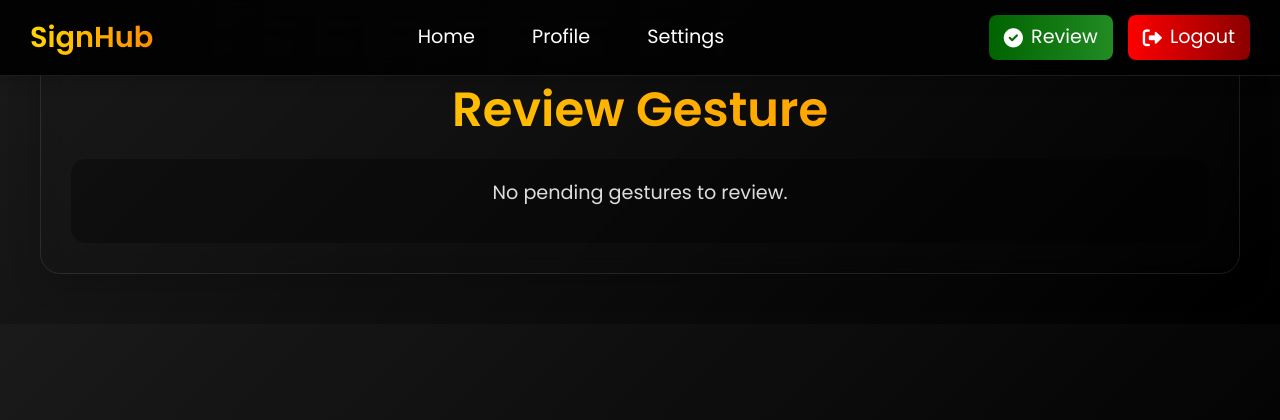
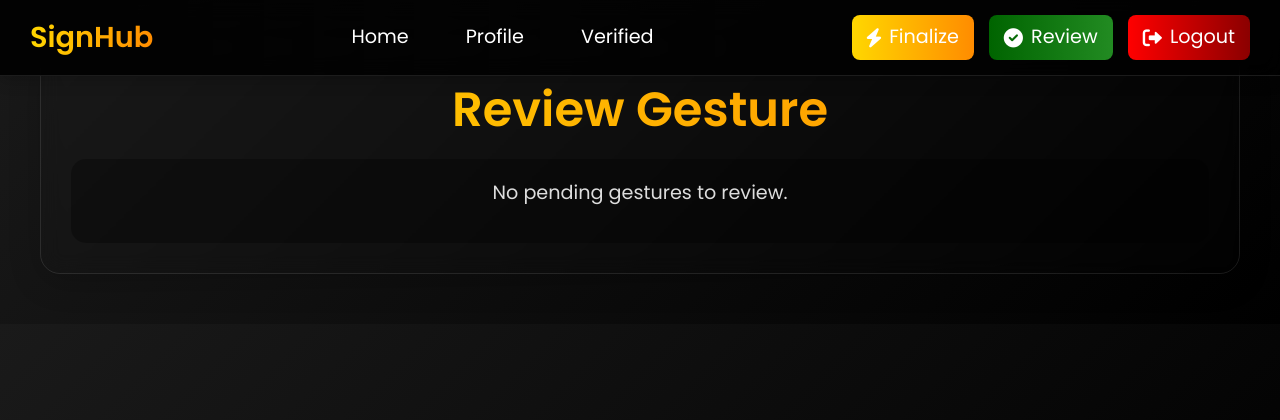
Before and after one commit to Bushra-Butt-17/SignHub-FYP-II, a Flask app: page /review_gestures in a window 1280 px wide. Shown: the top 420 px of the page. Run offline with Flask 3, Linux system fonts and the light colour scheme; the visitor is signed in with stand-in values (Sample User, id 1); data that the repository does not hold is empty; parts of the project's set-up code (start-up, migrations or seed data) failed here and were passed over; some libraries are stand-ins or nearby versions.

Commit message:
Update review_gestures.html
Co-Authored-By: Bushra-Shahbaz <183797245+Bushra-Shahbaz@users.noreply.github.com>

```diff
--- a/templates/review_gestures.html
+++ b/templates/review_gestures.html
@@ -7,6 +7,9 @@
     <link href="https://stackpath.bootstrapcdn.com/bootstrap/4.5.2/css/bootstrap.min.css" rel="stylesheet">
     <link href="https://fonts.googleapis.com/css2?family=Poppins:wght@300;400;600&display=swap" rel="stylesheet">
     <link href="https://cdnjs.cloudflare.com/ajax/libs/font-awesome/6.0.0-beta3/css/all.min.css" rel="stylesheet">
+    <link href="https://fonts.googleapis.com/css2?family=Poppins:wght@300;400;500;600&display=swap" rel="stylesheet">
+    <link href="https://cdnjs.cloudflare.com/ajax/libs/font-awesome/6.0.0-beta3/css/all.min.css" rel="stylesheet">
+
     <style>
         * {
             margin: 0;
@@ -389,6 +392,24 @@
                 border-bottom: none;
             }
         }
+        .final-btn {
+    text-decoration: none;
+    color: white;
+    font-size: 1.2rem;
+    background: linear-gradient(90deg, #ffd700, #ff8c00);
+    padding: 8px 15px;
+    border-radius: 8px;
+    transition: transform 0.3s, box-shadow 0.3s;
+    display: flex;
+    align-items: center;
+    gap: 8px;
+}
+
+.final-btn:hover {
+    transform: translateY(-3px);
+    box-shadow: 0 4px 15px rgba(255, 215, 0, 0.4);
+}
+
     </style>
 </head>
 <body>
@@ -397,15 +418,18 @@
         <div class="nav-links">
             <a href="{{ url_for('editor_dashboard') }}" class="nav-link">Home</a>
             <a href="{{ url_for('editor_profile') }}" class="nav-link">Profile</a>
-            <a href="{{ url_for('editor_profile') }}" class="nav-link">Settings</a>
-        </div>
+            <a href="{{ url_for('final_review_dashboard') }}" class="nav-link">Verified</a>        </div>
         <div class="nav-actions">
+            <a href="{{ url_for('final_review_dashboard') }}" class="final-btn">
+                <i class="fa fa-bolt" aria-hidden="true"></i> Finalize
+            </a>
             <a href="{{ url_for('review_gestures') }}" class="review-btn">
                 <i class="fas fa-check-circle"></i> Review
             </a>
             <a href="{{ url_for('editor_logout') }}" class="logout-btn">
                 <i class="fas fa-sign-out-alt"></i> Logout
             </a>
+
         </div>
     </nav>
 
```
